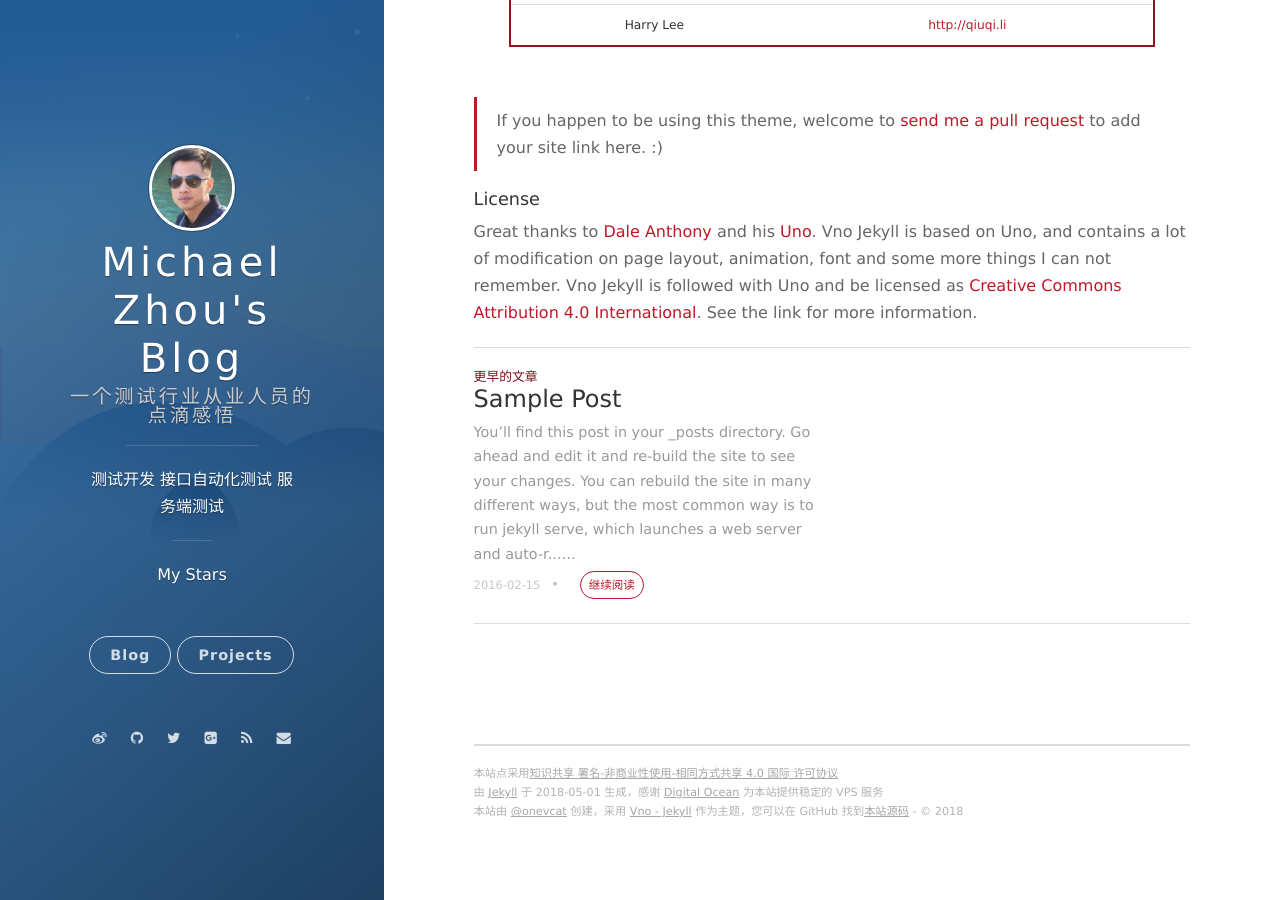
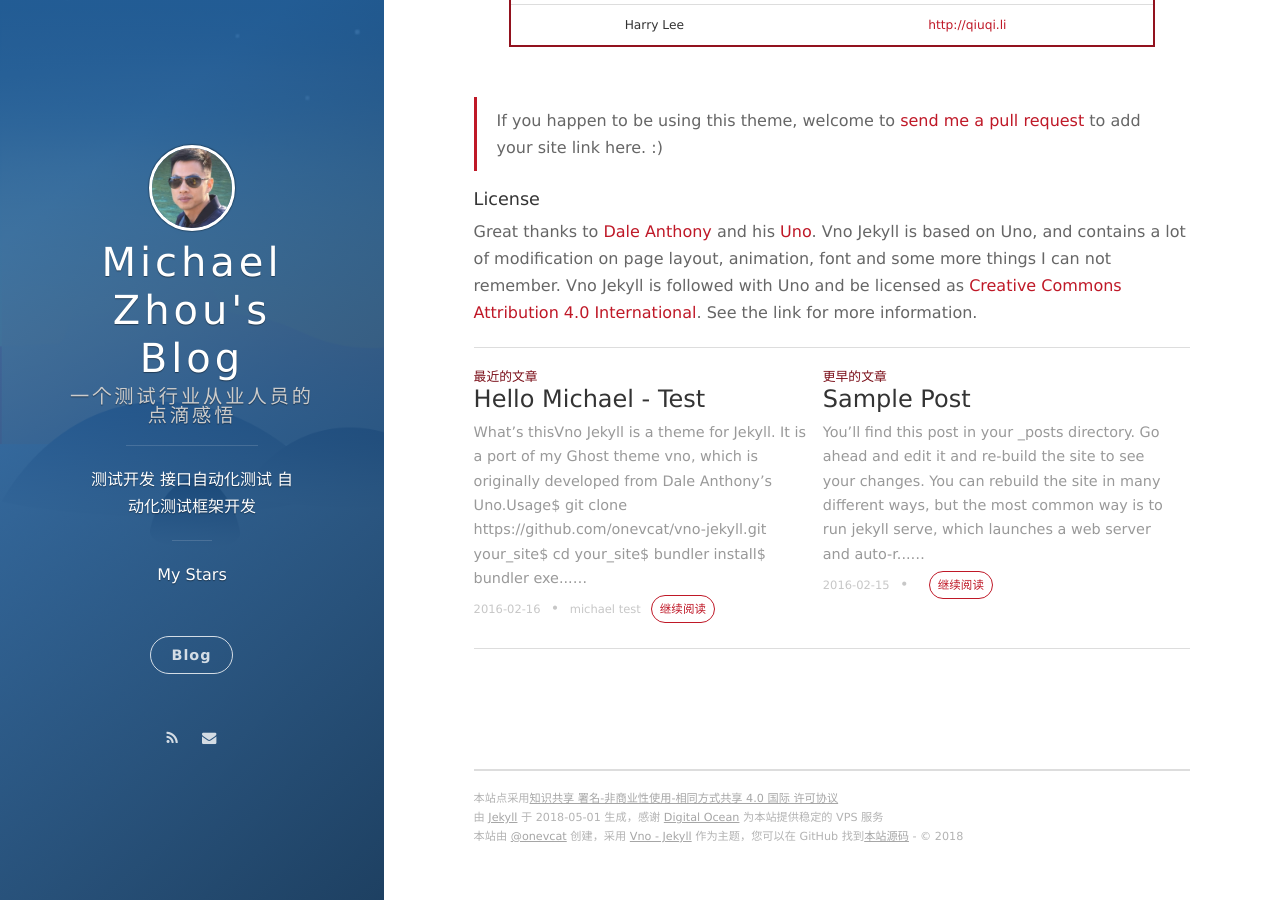
Before and after one commit to MichaelZhou111/MichaelZhou111.github.io, a Jekyll site: the page built from _posts/2016-02-16-hello-world-vno.markdown, in a window 1280 px wide and 900 px high, scrolled down 970 px. Built offline with Jekyll 4.4.1, drawn with Linux system fonts in a browser that asks for light colours; nearby versions of some CDN libraries; comment, search, counter and statistics services are not loaded; part of the change alters nothing that is shown.

````diff
--- a/_config.yml
+++ b/_config.yml
@@ -2,7 +2,7 @@
 title: Michael Zhou's Blog
 subtitle: 一个测试行业从业人员的点滴感悟
 welcome_message: <a href="https://github.com/MichaelZhou111?tab=stars" target="_blank">My Stars</a>
-description: 测试开发 接口自动化测试 服务端测试
+description: 测试开发 接口自动化测试 自动化测试框架开发
 creator: <a href="http://onev.cat">@onevcat</a>
 
 url: "http://vno.onevcat.com"
@@ -21,8 +21,8 @@ blog_button:
     description: Visit blog
 
 # Navigation buttons in the front page.
-nav:
-    - {title: Projects, description: My Projects, url: 'http://project.onevcat.com'}
+#nav:
+    #- {title: Projects, description: My Projects, url: 'http://project.onevcat.com'}
     # - {title: Another Button, description: A button, url: 'http://example.com'}
 
 # Pagination
@@ -32,16 +32,16 @@ paginate_path: "page/:num/"
 
 # Comment
 comment:
-    disqus: vno-jekyll
+    disqus: michaelzhou111
     # duoshuo:
 
 # Social
 social:
-    weibo: onevcat
-    github: onevcat
-    twitter: onevcat
-    gplus: 107108267983477358170
-    mail: onev@onevcat.com
+    #weibo: onevcat
+    #github: onevcat
+    #twitter: onevcat
+    #gplus: 107108267983477358170
+    mail: zhouzhiping@jd.com
 
 # Google Analytics
 ga:
--- /dev/null
+++ b/_posts/2018-05-01-hello-world-michael.md
@@ -0,0 +1,47 @@
+---
+layout: post
+title: Hello Michael - Test
+date: 2016-02-16 15:32:24.000000000 +09:00
+tags: michael test
+---
+
+#### What's this
+
+[Vno Jekyll](https://github.com/onevcat/vno-jekyll) is a theme for [Jekyll](http://jekyllrb.com). It is a port of my Ghost theme [vno](https://github.com/onevcat/vno), which is originally developed from [Dale Anthony's Uno](https://github.com/daleanthony/uno).
+
+#### Usage
+
+```bash
+$ git clone https://github.com/onevcat/vno-jekyll.git your_site
+$ cd your_site
+$ bundler install
+$ bundler exec jekyll serve
+```
+
+Your site with `Vno Jekyll` enabled should be accessible in http://127.0.0.1:4000.
+
+For more information about Jekyll, please visit [Jekyll's site](http://jekyllrb.com).
+
+#### Configuration
+
+All configuration could be done in `_config.yml`. Remember you need to restart to serve the page when after changing the config file. Everything in the config file should be self-explanatory.
+
+#### Background image and avatar
+
+You could replace the background and avatar image in `assets/images` folder to change them.
+
+#### Sites using Vno
+
+[My blog](http://onevcat.com) is using `Vno Jekyll` as well, you could see how it works in real. There are some other sites using the same theme. You can find them below:
+
+| Site Name    | URL                                                |
+| ------------ | ---------------------------------------------------|
+| OneV's Den   | [http://onevcat.com](http://onevcat.com)           |
+| July Tang    | [http://blog.julytang.xyz](http://onevcat.com)     |
+| Harry Lee    | [http://qiuqi.li](http://qiuqi.li)                 |
+
+> If you happen to be using this theme, welcome to [send me a pull request](https://github.com/onevcat/vno-jekyll/pulls) to add your site link here. :)
+
+#### License
+
+Great thanks to [Dale Anthony](https://github.com/daleanthony) and his [Uno](https://github.com/daleanthony/uno). Vno Jekyll is based on Uno, and contains a lot of modification on page layout, animation, font and some more things I can not remember. Vno Jekyll is followed with Uno and be licensed as [Creative Commons Attribution 4.0 International](http://creativecommons.org/licenses/by/4.0/). See the link for more information.
````
